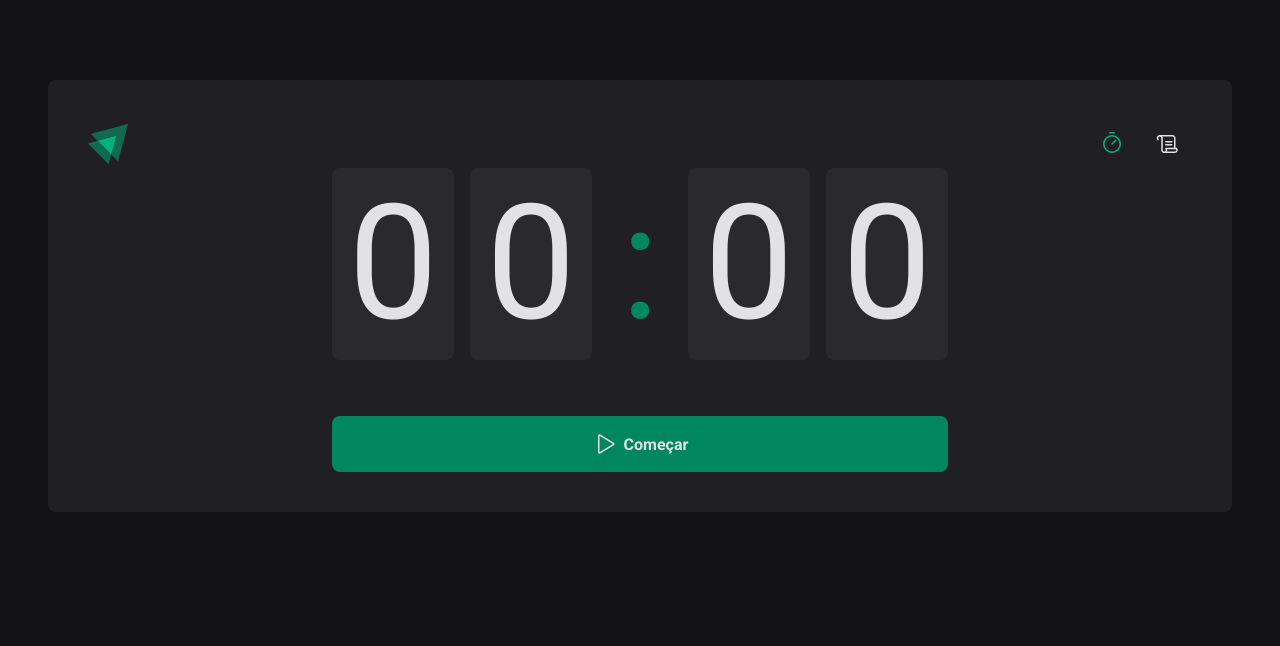
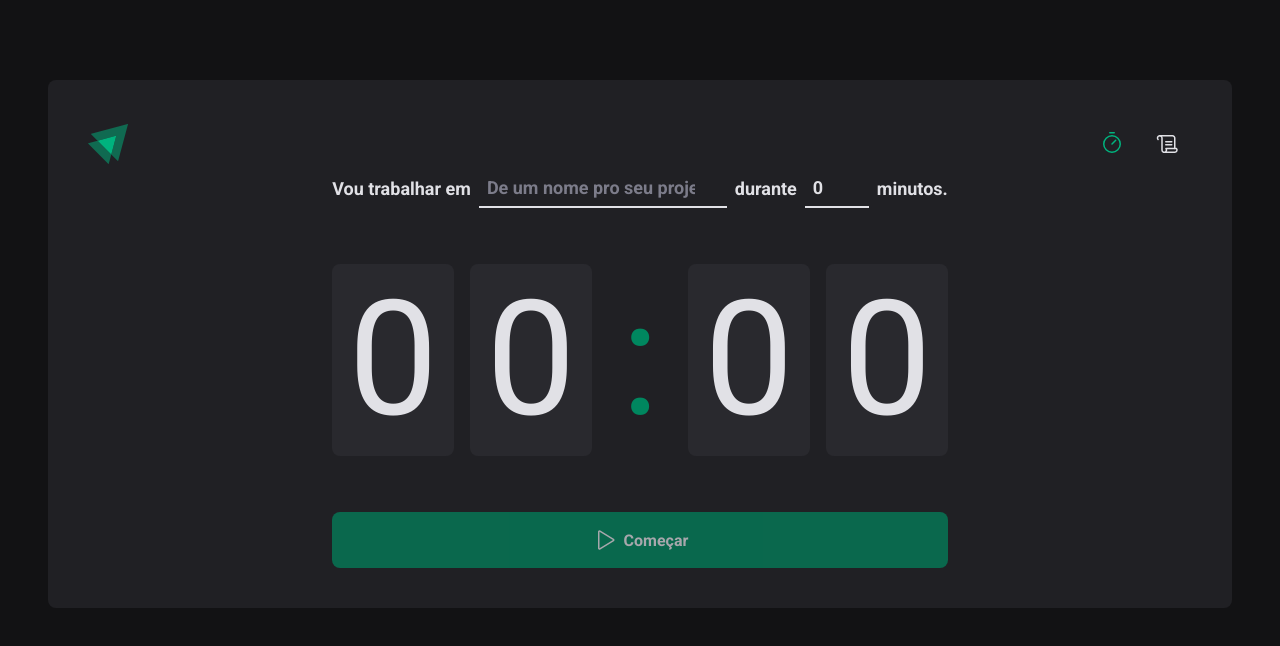
Before and after one commit to WilliamFilh0/Timer-ts, a React (Vite) app: page / in a window 1280 px wide. Shown: the top 646 px of the page. Built offline with nearby package versions, Linux system fonts and the light colour scheme.

Commit message:
feat: add context to form component

```diff
--- a/src/pages/Home/components/Countdown/index.tsx
+++ b/src/pages/Home/components/Countdown/index.tsx
@@ -4,10 +4,13 @@
 import { CyclesContext } from "../..";
 
 export function Countdown() {
-  const { activeCycle, activeCycleId, markCurrentCycleAsFinished } =
-    useContext(CyclesContext);
-
-  const [amountSecondsPassed, setAmountSecondsPassed] = useState(0);
+  const {
+    activeCycle,
+    activeCycleId,
+    amountSecondsPassed,
+    markCurrentCycleAsFinished,
+    setSecondsPassed,
+  } = useContext(CyclesContext);
 
   const totalSeconds = activeCycle ? activeCycle.minutesAmount * 60 : 0;
 
@@ -24,10 +27,10 @@
 
         if (secondsDifference >= totalSeconds) {
           markCurrentCycleAsFinished();
-          setAmountSecondsPassed(totalSeconds);
+          setSecondsPassed(totalSeconds);
           clearInterval(interval);
         } else {
-          setAmountSecondsPassed(secondsDifference);
+          setSecondsPassed(secondsDifference);
         }
       }, 1000);
     }
@@ -35,7 +38,13 @@
     return () => {
       clearInterval(interval);
     };
-  }, [activeCycle, totalSeconds, activeCycleId, markCurrentCycleAsFinished]);
+  }, [
+    activeCycle,
+    totalSeconds,
+    activeCycleId,
+    setSecondsPassed,
+    markCurrentCycleAsFinished,
+  ]);
 
   const currentSeconds = activeCycle ? totalSeconds - amountSecondsPassed : 0;
 
--- a/src/pages/Home/components/NewCycleForm/index.tsx
+++ b/src/pages/Home/components/NewCycleForm/index.tsx
@@ -1,29 +1,12 @@
-import React from "react";
-
+import { useContext } from "react";
 import { FormContainer, MinutesAmountInput, TaskInput } from "./styles.ts";
-import * as zod from "zod";
-import { useForm } from "react-hook-form";
-import { zodResolver } from "@hookform/resolvers/zod";
-
-const newCicleFormValidationSchema = zod.object({
-  task: zod.string().min(1, "Informe a tarefa"),
-  minutesAmount: zod
-    .number()
-    .min(5, "O ciclo precisa ser de no minimo 5 minutos")
-    .max(60, "O ciclo precisa ser de no maximo 60 minutos"),
-});
-
-//Extrai a tipagem do formulario de dentro do Schema de validação
-type NewCycleFormData = Zod.infer<typeof newCicleFormValidationSchema>;
+import { CyclesContext } from "../../index.tsx";
+import { useFormContext } from "react-hook-form";
 
 export function NewCycleForm() {
-  const { register, handleSubmit, watch, reset } = useForm<NewCycleFormData>({
-    resolver: zodResolver(newCicleFormValidationSchema),
-    defaultValues: {
-      task: "",
-      minutesAmount: 0,
-    },
-  });
+  const { activeCycle } = useContext(CyclesContext);
+  const { register } = useFormContext();
+
   return (
     <FormContainer>
       <label htmlFor="task">Vou trabalhar em </label>
--- a/src/pages/Home/index.tsx
+++ b/src/pages/Home/index.tsx
@@ -1,4 +1,4 @@
-import { createContext, useEffect, useState } from "react";
+import { createContext, useState } from "react";
 import { HandPalm, Play } from "phosphor-react";
 
 import {
@@ -8,6 +8,9 @@
 } from "./styles";
 import { NewCycleForm } from "./components/NewCycleForm";
 import { Countdown } from "./components/Countdown";
+import { FormProvider, useForm } from "react-hook-form";
+import { zodResolver } from "@hookform/resolvers/zod";
+import * as zod from "zod";
 
 // interface NewCycleFormData {
 //   task: string;
@@ -26,7 +29,9 @@
 interface CyclesContentType {
   activeCycle: Cycle | undefined;
   activeCycleId: string | null;
+  amountSecondsPassed: number;
   markCurrentCycleAsFinished: () => void;
+  setSecondsPassed: (seconds: number) => void;
 }
 
 export const CyclesContext = createContext({} as CyclesContentType);
@@ -35,9 +40,35 @@
   const [cycles, setCycles] = useState<Cycle[]>([]);
 
   const [activeCycleId, setActiveCycleId] = useState<string | null>(null);
+  const [amountSecondsPassed, setAmountSecondsPassed] = useState(0);
+
+  const newCicleFormValidationSchema = zod.object({
+    task: zod.string().min(1, "Informe a tarefa"),
+    minutesAmount: zod
+      .number()
+      .min(5, "O ciclo precisa ser de no minimo 5 minutos")
+      .max(60, "O ciclo precisa ser de no maximo 60 minutos"),
+  });
+
+  //Extrai a tipagem do formulario de dentro do Schema de validação
+  type NewCycleFormData = Zod.infer<typeof newCicleFormValidationSchema>;
+
+  const newCycleForm = useForm<NewCycleFormData>({
+    resolver: zodResolver(newCicleFormValidationSchema),
+    defaultValues: {
+      task: "",
+      minutesAmount: 0,
+    },
+  });
+
+  const { handleSubmit, watch, reset } = newCycleForm;
 
   // Mostar na tela o ciclo Ativo.
   const activeCycle = cycles.find((cycle) => cycle.id === activeCycleId);
+
+  function setSecondsPassed(seconds: number) {
+    setAmountSecondsPassed(seconds);
+  }
 
   function markCurrentCycleAsFinished() {
     setCycles((state) =>
@@ -51,26 +82,26 @@
     );
   }
 
-  // function handleCreateNewCycle(data: NewCycleFormData) {
-  //   const id = String(new Date().getTime());
+  function handleCreateNewCycle(data: NewCycleFormData) {
+    const id = String(new Date().getTime());
 
-  //   const newCycle: Cycle = {
-  //     id,
-  //     task: data.task,
-  //     minutesAmount: data.minutesAmount,
-  //     startDate: new Date(),
-  //   };
+    const newCycle: Cycle = {
+      id,
+      task: data.task,
+      minutesAmount: data.minutesAmount,
+      startDate: new Date(),
+    };
 
-  //   setCycles((state) => [...state, newCycle]);
+    setCycles((state) => [...state, newCycle]);
 
-  //   //Usar o ciclo recem criado como ciclo ativo.
-  //   setActiveCycleId(id);
+    //Usar o ciclo recem criado como ciclo ativo.
+    setActiveCycleId(id);
 
-  //   // Quando criar um novo ciclo, atualizar o valor de segundos passados pra 0.
-  //   setAmountSecondsPassed(0);
+    // Quando criar um novo ciclo, atualizar o valor de segundos passados pra 0.
+    setAmountSecondsPassed(0);
 
-  //   reset();
-  // }
+    reset();
+  }
 
   // Interrompe o ciclo ativo e registra a data de interrupção para ele
   function handleInterruptCycle() {
@@ -88,18 +119,26 @@
     setActiveCycleId(null);
   }
 
-  // const task = watch("task");
-  // const isSubmitDisabled = !task;
+  const task = watch("task");
+  const isSubmitDisabled = !task;
 
   // console.log(cycles);
 
   return (
     <HomeContainer>
-      <form /* onSubmit={handleSubmit(handleCreateNewCycle)}  */ action="">
+      <form onSubmit={handleSubmit(handleCreateNewCycle)} action="">
         <CyclesContext.Provider
-          value={{ activeCycle, activeCycleId, markCurrentCycleAsFinished }}
+          value={{
+            activeCycle,
+            activeCycleId,
+            markCurrentCycleAsFinished,
+            amountSecondsPassed,
+            setSecondsPassed,
+          }}
         >
-          {/* <NewCycleForm /> */}
+          <FormProvider {...newCycleForm}>
+            <NewCycleForm />
+          </FormProvider>
           <Countdown />
         </CyclesContext.Provider>
 
@@ -109,9 +148,7 @@
             Interromper
           </StopCountdownButton>
         ) : (
-          <StartCountdownButton
-            /* disabled={isSubmitDisabled}  */ type="submit"
-          >
+          <StartCountdownButton disabled={isSubmitDisabled} type="submit">
             <Play size={24} />
             Começar
           </StartCountdownButton>
```
